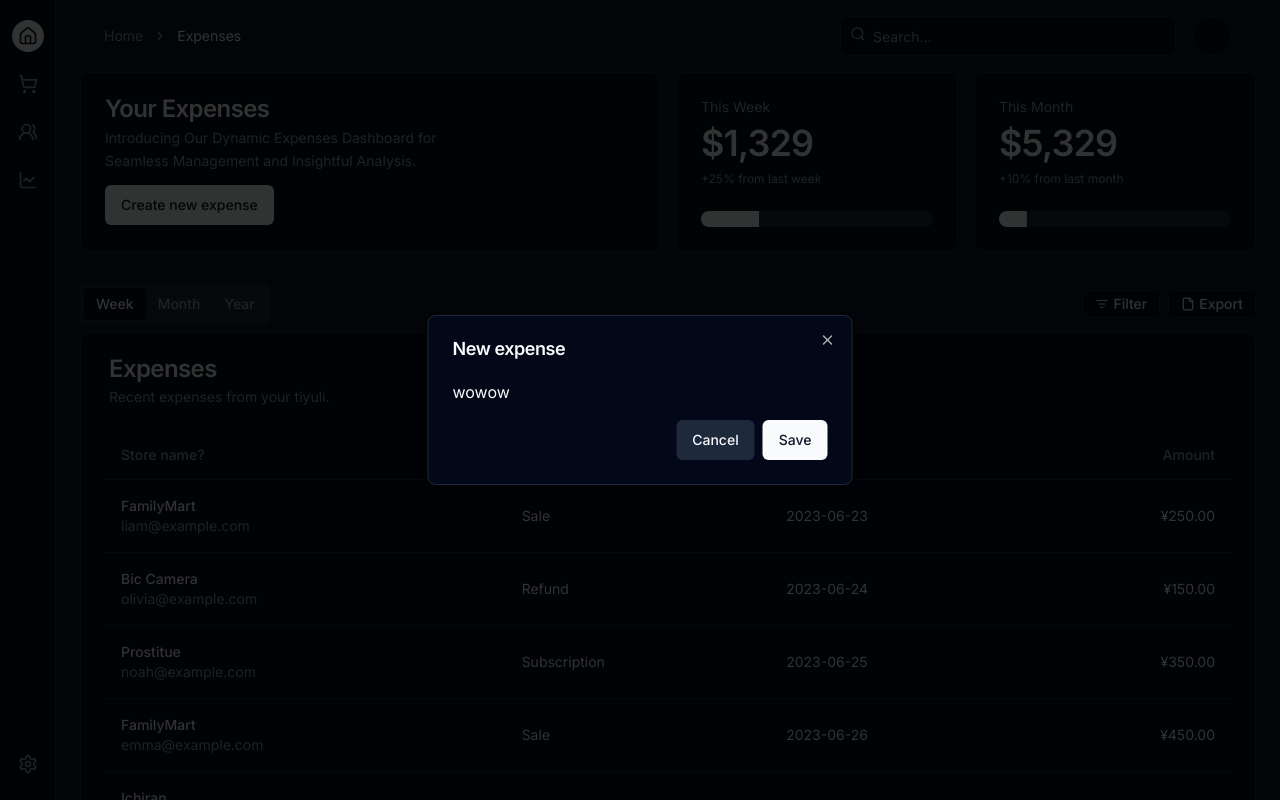
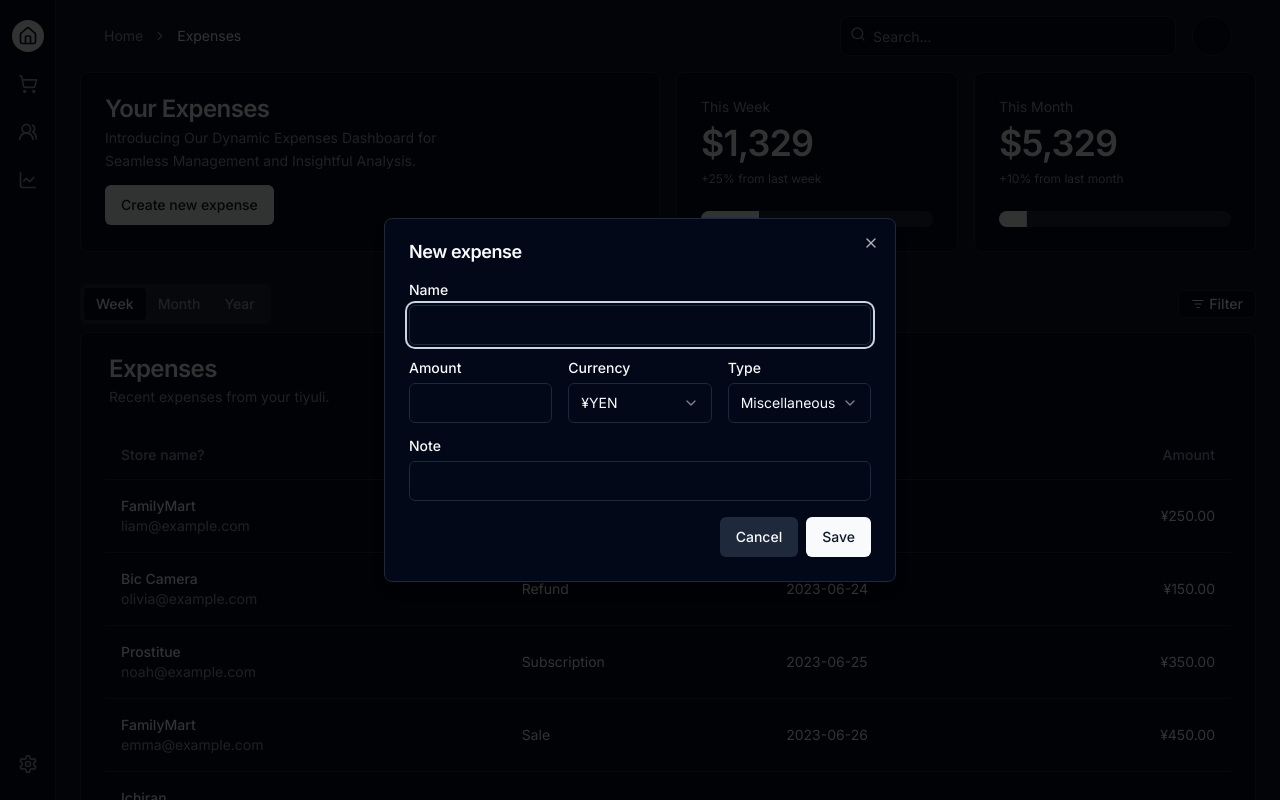
Before and after one commit to odedro987/tiyuli-web, a Next.js app: page /expenses in a window 1280 px wide. Both pictures are taken after a click on the button "Create new expense". Shown: the top 800 px of the page. Built offline with nearby package versions, Linux system fonts and the light colour scheme.

Commit message:
add new expense dialog and form

```diff
--- a/src/app/expenses/page.tsx
+++ b/src/app/expenses/page.tsx
@@ -12,7 +12,7 @@ import {
 import { Progress } from '@/components/ui/progress'
 import { Table, TableBody, TableCell, TableHead, TableHeader, TableRow } from '@/components/ui/table'
 import { Tabs, TabsContent, TabsList, TabsTrigger } from '@/components/ui/tabs'
-import { File, ListFilter } from 'lucide-react'
+import { ListFilter } from 'lucide-react'
 
 const data = [
   {
@@ -138,10 +138,6 @@ const Expenses = () => {
                   <DropdownMenuCheckboxItem>Refunded</DropdownMenuCheckboxItem>
                 </DropdownMenuContent>
               </DropdownMenu>
-              <Button size="sm" variant="outline" className="h-7 gap-1 text-sm">
-                <File className="h-3.5 w-3.5" />
-                <span className="sr-only sm:not-sr-only">Export</span>
-              </Button>
             </div>
           </div>
           <TabsContent value="week">
--- a/src/components/dialog.tsx
+++ b/src/components/dialog.tsx
@@ -1,11 +1,11 @@
 'use client'
 import { Button, buttonVariants } from '@/components/ui/button'
 import {
-  Dialog,
   DialogContent,
   DialogDescription,
   DialogFooter,
   DialogHeader,
+  Dialog as DialogShadcn,
   DialogTitle,
   DialogTrigger,
 } from '@/components/ui/dialog'
@@ -13,7 +13,7 @@ import { VariantProps } from 'class-variance-authority'
 import { LucideLoaderCircle } from 'lucide-react'
 import { ReactNode, useState } from 'react'
 
-interface DialogModalProps {
+interface DialogProps {
   trigger: string
   triggerVariant?: VariantProps<typeof buttonVariants>
   title?: string
@@ -22,6 +22,7 @@ interface DialogModalProps {
   cancelButtonText?: string
   showSubmitButton?: boolean
   showCancelButton?: boolean
+  className?: string
   disabled?: boolean
   loading?: boolean
   onSubmit?: () => {}
@@ -29,7 +30,7 @@ interface DialogModalProps {
   children: ReactNode
 }
 
-export function DialogModal(props: DialogModalProps) {
+export function Dialog(props: DialogProps) {
   const [open, setOpen] = useState(false)
   const {
     trigger,
@@ -40,6 +41,7 @@ export function DialogModal(props: DialogModalProps) {
     cancelButtonText = 'Cancel',
     showCancelButton = true,
     showSubmitButton = true,
+    className,
     disabled = false,
     loading = false,
     onSubmit = () => {},
@@ -48,13 +50,13 @@ export function DialogModal(props: DialogModalProps) {
   } = props
 
   return (
-    <Dialog open={open} onOpenChange={setOpen}>
+    <DialogShadcn open={open} onOpenChange={setOpen}>
       <DialogTrigger asChild>
         <Button variant={triggerVariant.variant} size={triggerVariant.size}>
           {trigger}
         </Button>
       </DialogTrigger>
-      <DialogContent className="sm:max-w-[425px]">
+      <DialogContent className={className}>
         <DialogHeader>
           <DialogTitle>{title}</DialogTitle>
           <DialogDescription>{description}</DialogDescription>
@@ -87,6 +89,6 @@ export function DialogModal(props: DialogModalProps) {
           )}
         </DialogFooter>
       </DialogContent>
-    </Dialog>
+    </DialogShadcn>
   )
 }
--- a/src/components/dialogs/new-expense-dialog.tsx
+++ b/src/components/dialogs/new-expense-dialog.tsx
@@ -1,10 +1,77 @@
-import { DialogModal } from '../dialog'
+'use client'
+import { CURRENCY_CODES, EXPENSE_TYPES } from '@/lib/consts'
+import { Controller, SubmitHandler, useForm } from 'react-hook-form'
+import { Dialog } from '../dialog'
+import { Select } from '../select'
+import { Input } from '../ui/input'
+import { Label } from '../ui/label'
+
+type Inputs = {
+  name: string
+  note: string
+  type: string
+  currencyCode: string
+  amount: number
+}
 
 const NewExpenseDialog = () => {
+  const {
+    register,
+    handleSubmit,
+    reset,
+    control,
+    formState: { errors },
+  } = useForm<Inputs>({
+    defaultValues: {
+      currencyCode: 'jpy',
+      type: 'miscellaneous',
+    },
+  })
+
+  const onSubmit: SubmitHandler<Inputs> = (data) => {
+    console.log(data)
+    reset()
+  }
+
   return (
-    <DialogModal trigger="Create new expense" title="New expense">
-      <div>wowow</div>
-    </DialogModal>
+    <Dialog trigger="Create new expense" title="New expense" onSubmit={handleSubmit(onSubmit)}>
+      <form>
+        <div className="grid grid-cols-3 gap-4">
+          <div className="flex flex-col gap-2 col-span-3">
+            <Label htmlFor="name">Name</Label>
+            <Input id="name" {...register('name')} />
+          </div>
+          <div className="flex flex-col gap-2">
+            <Label htmlFor="note">Amount</Label>
+            <Input {...register('amount')} type="tel" />
+          </div>
+          <div className="flex flex-col gap-2">
+            <Label>Currency</Label>
+            <Controller
+              control={control}
+              name="currencyCode"
+              render={({ field: { onChange, onBlur, value, ref } }) => (
+                <Select onChange={onChange} value={value} options={CURRENCY_CODES} />
+              )}
+            />
+          </div>
+          <div className="flex flex-col gap-2">
+            <Label>Type</Label>
+            <Controller
+              control={control}
+              name="type"
+              render={({ field: { onChange, onBlur, value, ref } }) => (
+                <Select onChange={onChange} value={value} options={EXPENSE_TYPES} />
+              )}
+            />
+          </div>
+          <div className="flex flex-col gap-2 col-span-3">
+            <Label htmlFor="note">Note</Label>
+            <Input id="note" {...register('note')} />
+          </div>
+        </div>
+      </form>
+    </Dialog>
   )
 }
 
--- /dev/null
+++ b/src/lib/consts.ts
@@ -0,0 +1,14 @@
+export const CURRENCY_CODES = [
+  { label: '¥YEN', value: 'jpy' },
+  { label: '₪SHEKEL', value: 'ils' },
+  { label: '$USD', value: 'usd' },
+]
+
+export const EXPENSE_TYPES = [
+  { label: 'Transportation', value: 'transportation' },
+  { label: 'Utilities', value: 'utilities' },
+  { label: 'Food', value: 'food' },
+  { label: 'Miscellaneous', value: 'miscellaneous' },
+  { label: 'Entertainment', value: 'entertainment' },
+  { label: 'Work', value: 'work' },
+]
```
